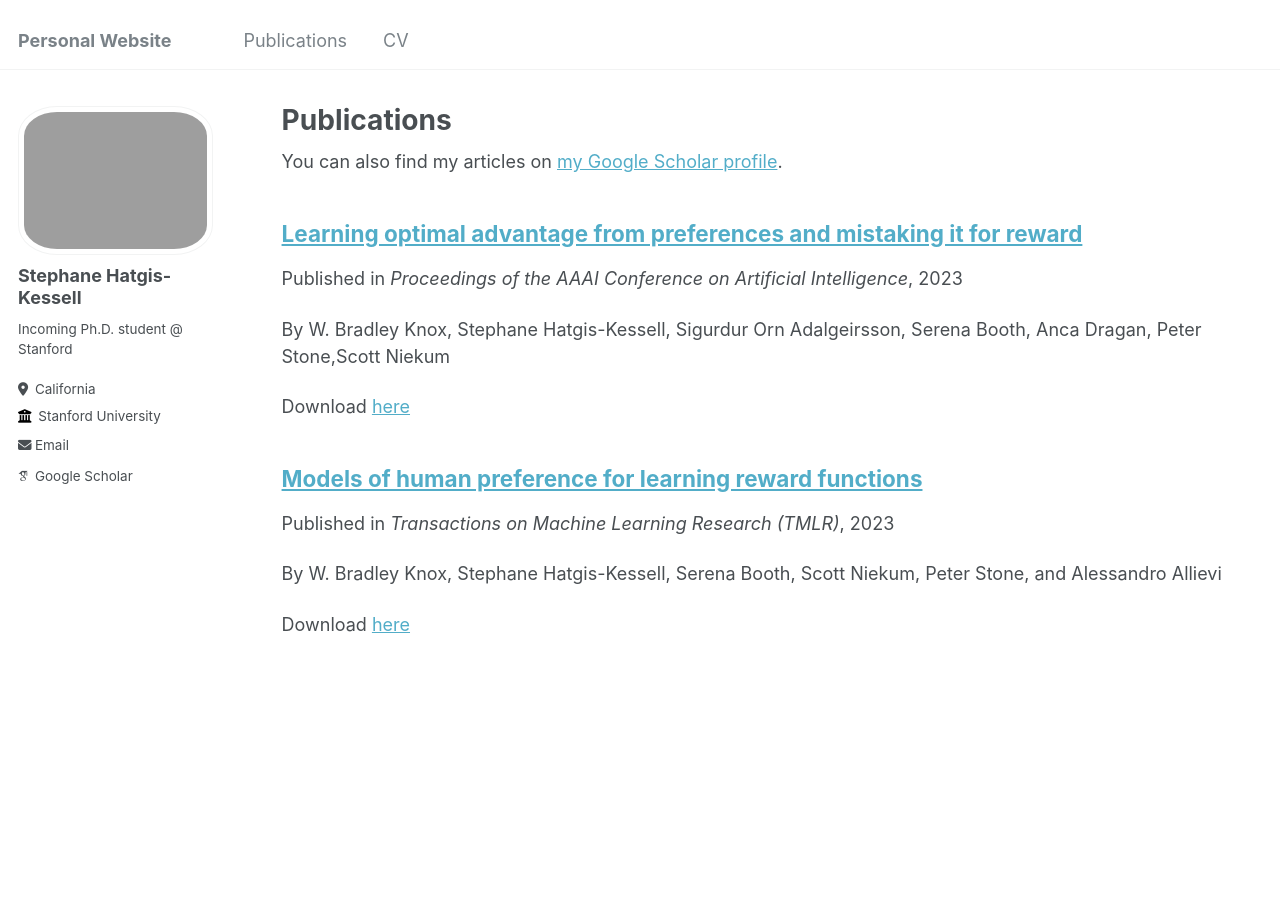
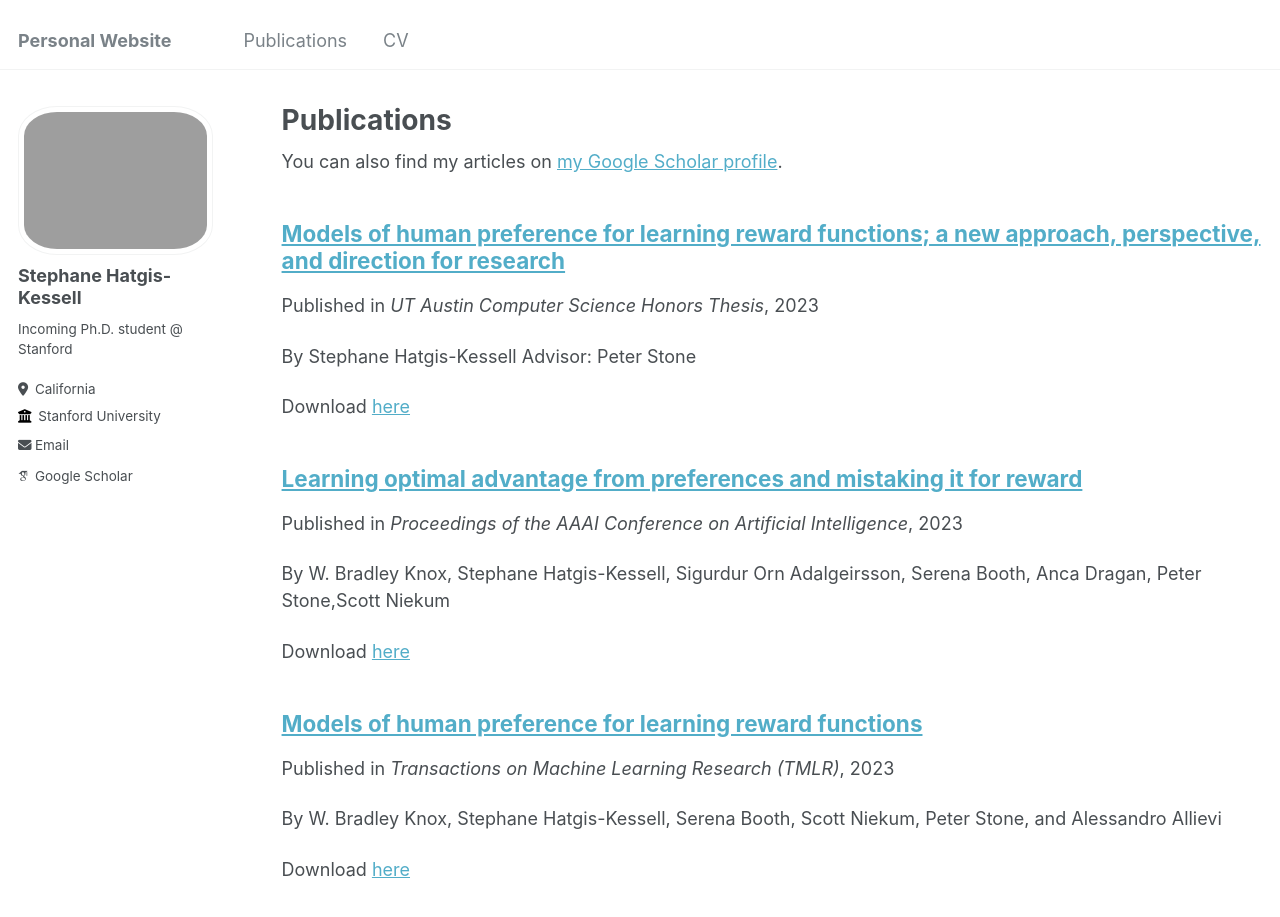
Before and after one commit to Stephanehk/stephanehk.github.io, a Jekyll site: the page built from _pages/publications.md, in a window 1280 px wide and 1104 px high. Shown: the top 917 px of the window. Built offline with Jekyll 4.4.1, drawn with Linux system fonts in a browser that asks for light colours; some web fonts are replaced; some of the changed lines change nothing that is shown.

Commit message:
website update

```diff
--- a/_config.yml
+++ b/_config.yml
@@ -21,14 +21,14 @@ repository               : "academicpages/stephanehk.github.io"
 #               Additional customization can be done by editing /_includes/author-profile.html
 author:
   # Biographic information
-  avatar           : "mountain_profile.png"
+  avatar           : "profile_pic_cistern_cropped.png"
   name             : "Stephane Hatgis-Kessell"
   pronouns         : # example: "she/her"
   bio              : "Incoming Ph.D. student @ Stanford"
   location         : "California"
   employer         : "Stanford University"
   uri              : # URL
-  email            : "stephane@utexas.edu"
+  email            : "stephhk@stanford.edu"
 
   # Academic websites
   arxiv            : # URL - Update with the correct link to your profile
--- /dev/null
+++ b/_publications/2023-08-03-paper-title-number-3.md
@@ -0,0 +1,17 @@
+---
+title: "Models of human preference for learning reward functions; a new approach, perspective, and direction for research"
+collection: publications
+permalink: /publication/2023-08-02-paper-title-number-3
+# excerpt: 'This paper is about fixing template issue #693.'
+# date: 2024-02-17
+venue: 'UT Austin Computer Science Honors Thesis'
+paperurl: 'https://stephanehk.github.io/files/Turing_Thesis_Final_.pdf'
+# citation: 'Your Name, You. (2024). &quot;Paper Title Number 3.&quot; <i>GitHub Journal of Bugs</i>. 1(3).'
+---
+By Stephane Hatgis-Kessell
+Advisor: Peter Stone
+
+**Abstract**
+Awarded Best Computer Science Honors Thesis Award
+
+Poor alignment between the objectives that intelligent agents optimize for and the desires of human stakeholders risks limiting the utility of decision-making systems and may pose dangers to end users. In reinforcement learning, this objective is encoded via a reward function. Manually specifying an aligned reward function is notoriously difficult. Reinforcement learning from human feedback (RLHF) is one approach to address this problem, where a reward function is instead learned from human preferences over trajectory segments. RLHF algorithms, however, require a precise model of human preferences to learn a reward function. What this preference model should be has remained largely unexplored, with most prior work assuming that human preferences arise solely from the sum of rewards along each segment. We find this assumption to be fundamentally flawed and instead assert that human preferences arise from a segment's deviation from optimal behavior. We propose the regret model of human preferences, showing that it is more aligned with human decision-making and leads to more performant learned reward functions. Using these findings we then reframe influential prior work in RLHF and provide a new theoretically principled perspective on past approaches. Finally, we outline an important direction for future research; developing preference elicitation interfaces to subtly guide human preferences towards a specific model and thereby improve reward learning.
```
Also changed, not shown: 2 other files.
